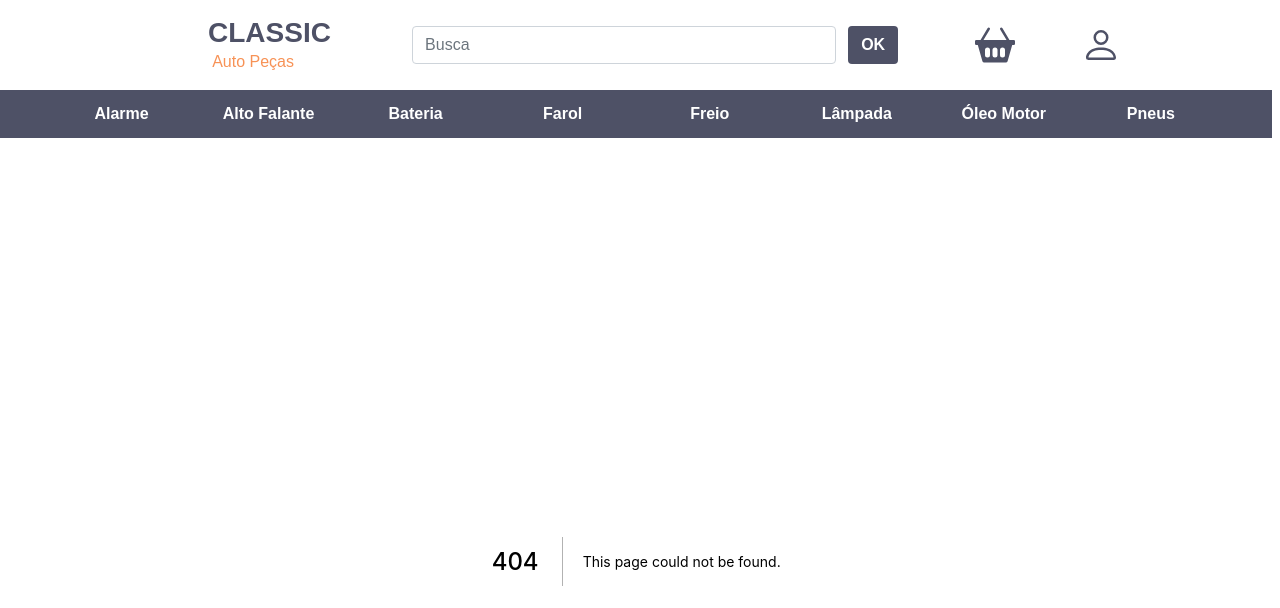
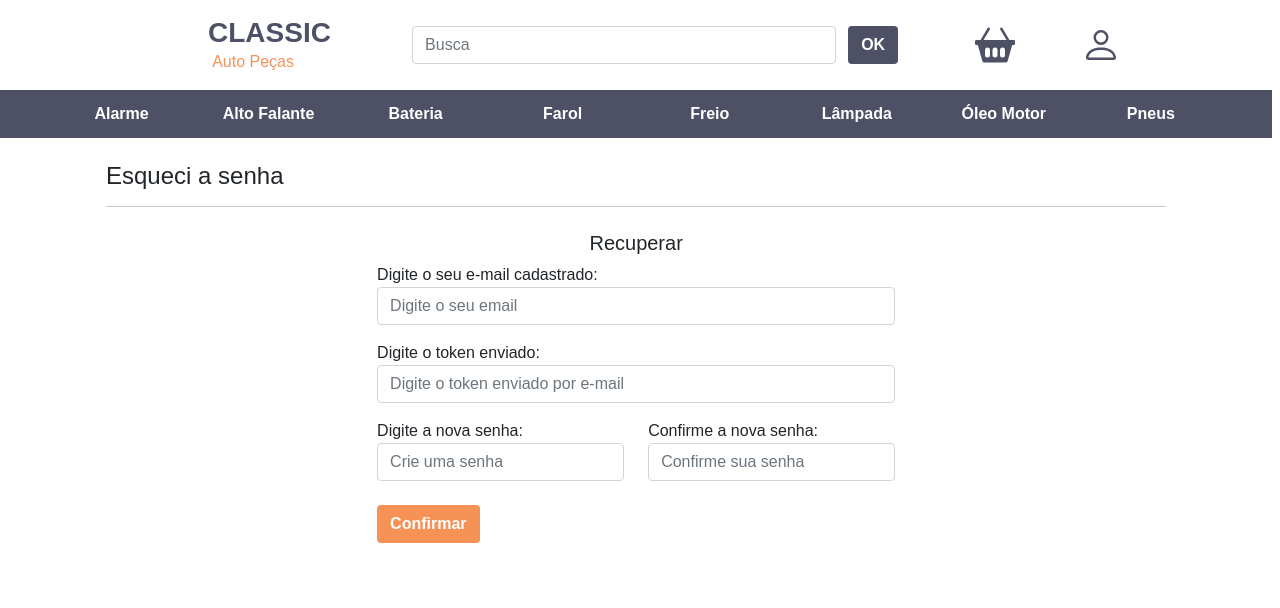
Before and after one commit to Arthur-cmd256/projeto-auto-pecas, a Next.js app: page /altera in a window 1280 px wide. Before the commit this address had no page. Shown: the top 608 px of the page. Built offline with nearby package versions, Linux system fonts and the light colour scheme.

Commit message:
Concluida a parte de recuperação de senha

```diff
--- /dev/null
+++ b/pages/altera.js
@@ -0,0 +1,105 @@
+import axios from "axios";
+
+import Head from "next/head";
+
+import { useRouter } from "next/router";
+
+export default function Altera() {
+    const router = useRouter()
+    return (
+        <>
+            <Head>
+                <title>Classic</title>
+                <meta charset="UTF-8" />
+                <meta name="viewport" content="width=device-width, initial-scale=1.0"></meta>
+            </Head>
+            <main className={`col-md-10 offset-md-1`}>
+                <div className="row">
+                    <h4>
+                        Esqueci a senha
+                        <hr />
+                    </h4>
+                </div>
+                <div className="row">
+                    <div className="offset-3 col-6">
+                        <div className="row">
+                            <h5 className="text-center">
+                                Recuperar
+                            </h5>
+                        </div>
+                        <div className="row">
+                            <form>
+                                <div className="row mb-3">
+                                    <div className="col">
+                                        <label>Digite o seu e-mail cadastrado:</label>
+                                        <input id="des_email" type="email" className="form-control" name="Email" placeholder="Digite o seu email" />
+                                    </div>
+                                </div>
+                                <div className="row mb-3">
+                                    <div className="col">
+                                        <label>Digite o token enviado:</label>
+                                        <input id="rec_token" type="text" className="form-control" placeholder="Digite o token enviado por e-mail" />
+                                    </div>
+                                </div>
+                                <div className="row">
+                                    <div className="col-sm-6">
+                                        <label>Digite a nova senha:</label>
+                                        <input id="des_senha" type="password" className="form-control" placeholder="Crie uma senha" />
+                                    </div>
+                                    <div className="col-sm-6">
+                                        <label>Confirme a nova senha:</label>
+                                        <input id="senha1" type="password" className="form-control" placeholder="Confirme sua senha" /><br />
+                                    </div>
+                                </div>
+                                <div className="row">
+                                    <div className="col-8 col-sm-6 col-lg-4">
+                                        <button type="button" className="btn botao-sec" onClick={() => alterar(router)}>Confirmar</button>
+                                    </div>
+                                </div>
+                            </form>
+                        </div>
+                    </div>
+                </div>
+            </main>
+        </>
+    )
+}
+
+function alterar(router) {
+
+    const email = document.getElementById("des_email").value;
+    const token = document.getElementById("rec_token").value;
+    const senha = document.getElementById("des_senha").value;
+    const senhaConfirmacao = document.getElementById("senha1").value;
+
+    if (email.length < 6 || email.indexOf("@") <= 0 || email.lastIndexOf(".") <= email.indexOf("@")) {
+        alert("informe um email valido!!");
+        des_email.focus();
+        return false;
+    }
+    if (senhaConfirmacao.length < 5) {
+        alert("Informe uma senha alfanumerica de no minimo 6 caracteres!!!");
+        senha1.focus();
+        return false;
+    }
+    if (senha != senhaConfirmacao) {
+        alert("Senha e confirmação não são iguais!!");
+        des_senha.focus();
+        return false;
+    }
+
+    // $.post( "https://pwprojetoback-end.herokuapp.com/cliente/resetar", { email : email, token : token, senha : senha } ).then(function(data) {
+    //     alert("A senha foi alterada com sucesso!!!!");
+    //     window.location.href = "login.html";
+    // }).catch(function(error) {
+    //     alert("Erro ao alterar a senha!!!!");
+    // });
+
+    axios.post("https://pwprojetoback-end.herokuapp.com/cliente/resetar", { email: email, token: token, senha: senha }).then(() => {
+        alert("A senha foi alterada com sucesso!!!!");
+        router.push('/login');
+    }).catch((error) => {
+        console.log(error);
+        alert("Erro ao alterar a senha!!!!")
+    });
+}
```
Also changed, not shown: pages/esqueci.js (+18 -8 lines).
